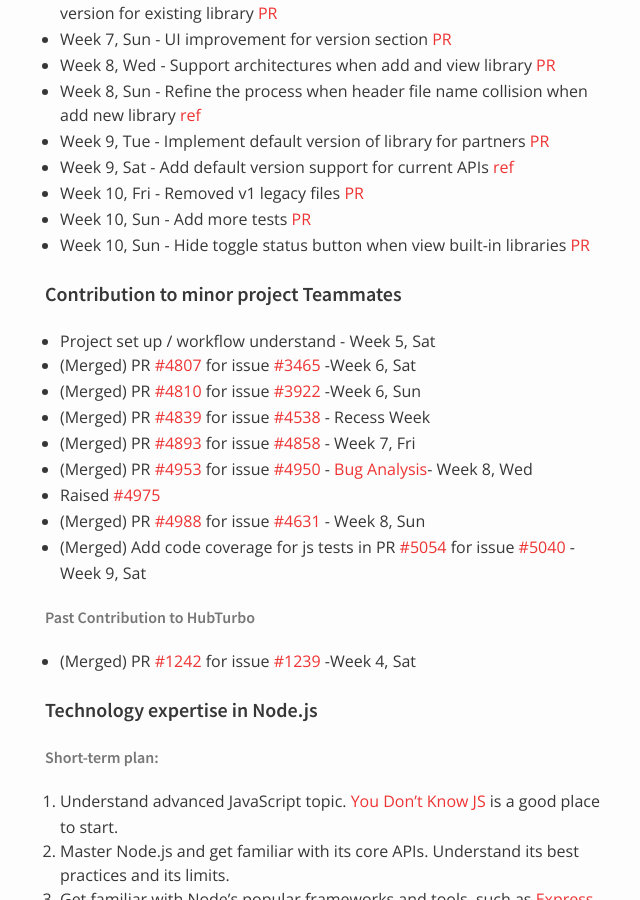
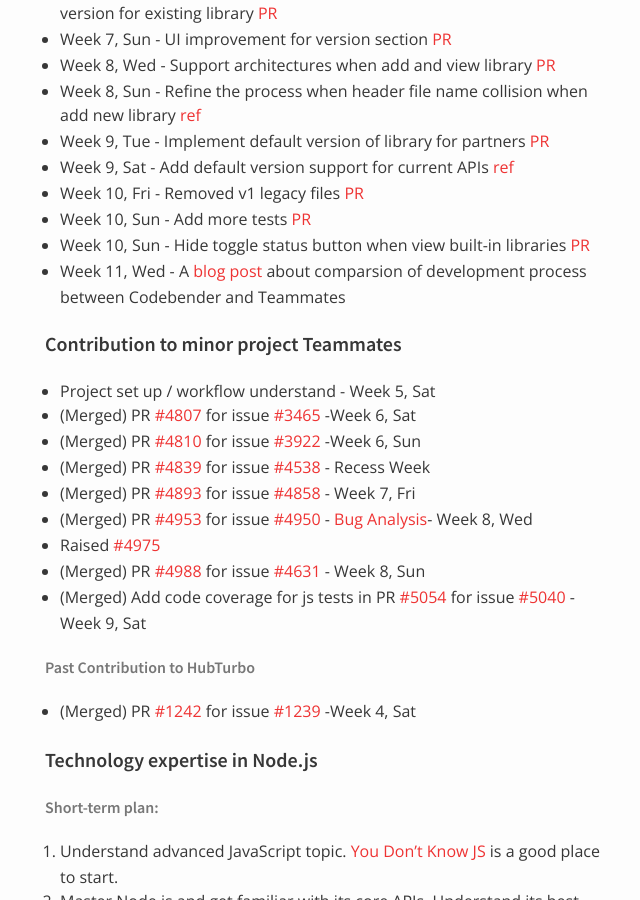
Before and after one commit to nus-oss/cs3281-AY1516S2-website, a Jekyll site: the page built from teams/codebender.md, in a window 1280 px wide and 900 px high, scrolled down 13936 px. Shown: the whole window, without its empty margins (325-965 px from the left). Built offline with Jekyll 4.4.1, drawn with Linux system fonts in a browser that asks for light colours; some of the changed text lies outside the part shown.

Commit message:
Update Jiang Sheng's progress

```diff
--- a/teams/codebender.md
+++ b/teams/codebender.md
@@ -424,6 +424,7 @@
 * Week 10, Fri - Removed v1 legacy files [PR](https://github.com/codebendercc/eratosthenes/pull/67)
 * Week 10, Sun - Add more tests [PR](https://github.com/codebendercc/eratosthenes/pull/70)
 * Week 10, Sun - Hide toggle status button when view built-in libraries [PR](https://github.com/codebendercc/eratosthenes/pull/71)
+* Week 11, Wed - A [blog post](http://blog.gisonrg.me/2016/development-process-comparison-between-codebender-and-teammates/) about comparsion of development process between Codebender and Teammates
 
 #### Contribution to minor project Teammates
 * Project set up / workflow understand - Week 5, Sat
@@ -469,5 +470,6 @@
 * Week 9, Wed - Write a [blog post](http://blog.gisonrg.me/2016/automation-tool-gulp-vs-grunt/) on JavaScript task runner
 * Week 9, Sat - Found a bug in [Blanket.js](blanketjs.org) when adding code coverage for TEAMMATES. Try fix it in [PR](https://github.com/alex-seville/blanket/pull/557) (Merged on Week 9, Sun)
 * Week 10, Sun - Develop the Gulp file for build and deploy for the [CS4224](https://github.com/Gisonrg/ER-diagram-editor) project. Gain more insights on Gulp's asyn tasks execution and stream flow. [ref](https://github.com/Gisonrg/ER-diagram-editor/blob/master/gulpfile.js)
+* Week 11, Tue - Write a [blog post](http://blog.gisonrg.me/2016/why-we-need-one-line-module-in-node/) to discuss about "One-line" modules in Node eco-system.
 * (Ongoing) Working on a JavaScript project for module [CS4224](https://github.com/Gisonrg/ER-diagram-editor) to build a ER diagram editor.
   * Gain experience in Angular, front-end development process and Gulp configuration in the project
```
